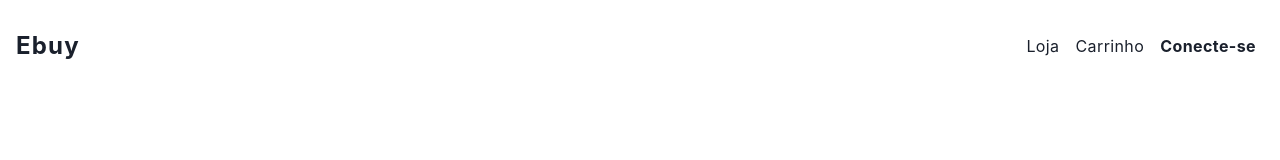
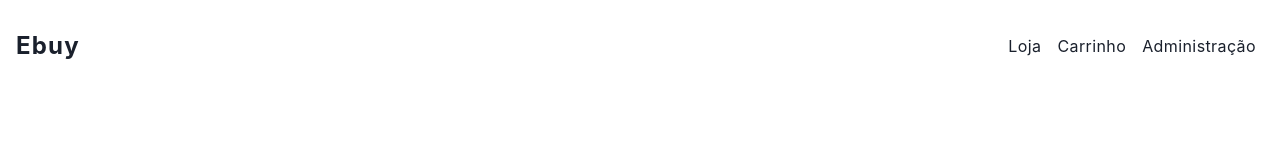
Before and after one commit to lhmoreno/ebuy, a Next.js app: page /login in a window 1280 px wide. Shown: the top 160 px of the page. Built offline with nearby package versions, Linux system fonts and the light colour scheme; what @supabase/supabase-auth-helpers would draw is missing.

Commit message:
fix: Pages navigation

```diff
--- a/src/components/Header.tsx
+++ b/src/components/Header.tsx
@@ -3,15 +3,15 @@ import { useEffect, useState } from 'react'
 import { useRouter } from 'next/router'
 import { Box, Container, Heading, Link } from '@chakra-ui/react'
 
-type Pathname = '/' | '/store' | '/cart' | '/login' | '/sigin' | '/forgot-password'
+type Pathname = '/' | '/store' | '/cart' | '/signin' | '/forgot-password'
 type PageName = 'home' | 'store' | 'cart' | 'account'
 
 const handlePageName: (pathname: Pathname) => PageName = (pathname) =>  {
   if (pathname === '/') return 'home'
   if (pathname === '/store') return 'store'
   if (pathname === '/cart') return 'cart'
-  if (pathname === '/login') return 'account'
-  if (pathname === '/sigin') return 'account'
+  if (pathname === '/signin') return 'account'
+  if (pathname.includes( 'admin')) return 'account'
   if (pathname === '/forgot-password') return 'account'
   return 'home'
 }
@@ -60,12 +60,12 @@ const Header = () => {
             fontWeight={pathnameActive === 'cart' ? 'bold' : undefined}
           >Carrinho</Link>
         </NextLink>
-        <NextLink href="/login">
+        <NextLink href="/signin">
           <Link
             letterSpacing="wide"
             marginX="2"
             fontWeight={pathnameActive === 'account' ? 'bold' : undefined}
-          >Conecte-se</Link>
+          >Administração</Link>
         </NextLink>
       </Box>
     </Container>
```
